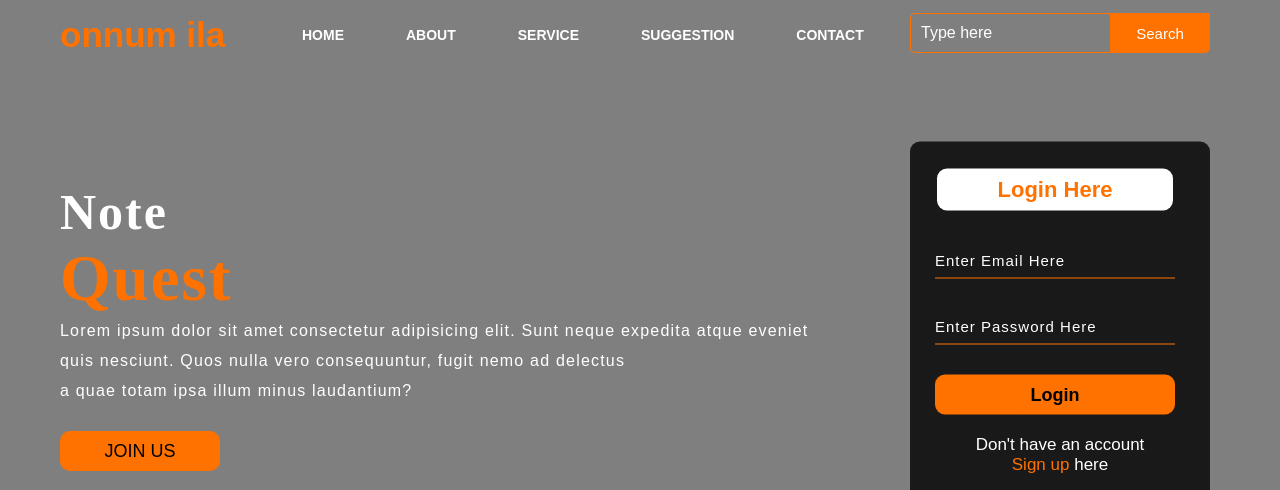
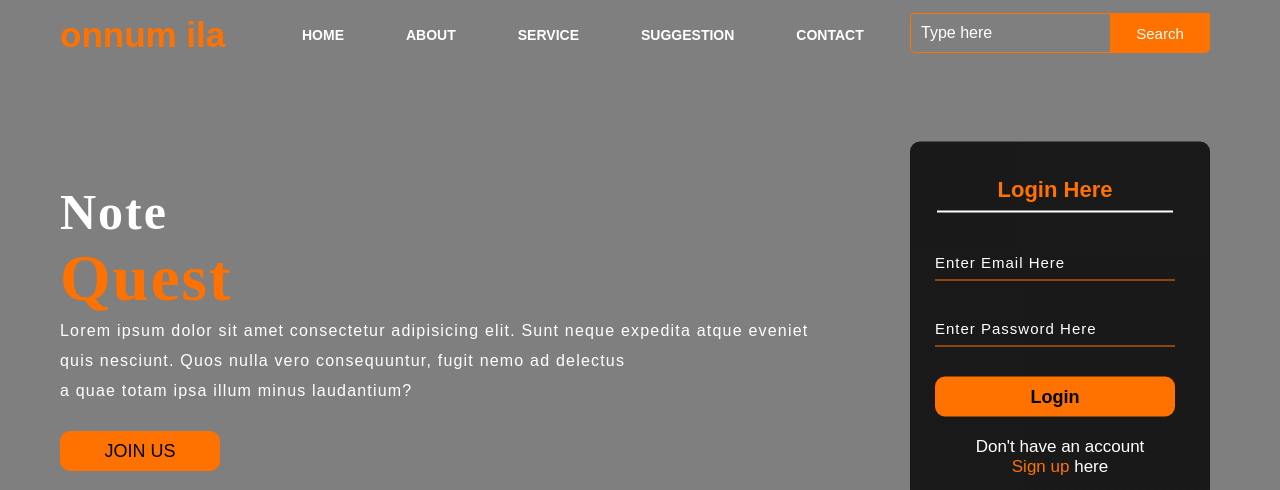
Before and after one commit to Hariharavelan7/NoteQuest, a plain HTML site: page Index.html in a window 1280 px wide. Shown: the top 490 px of the page. Drawn offline with nearby package versions, Linux system fonts and the light colour scheme.

Commit message:
I change button to bottom border in .form h2

```diff
--- a/Style.css
+++ b/Style.css
@@ -186,9 +186,9 @@ ul li a {
   font-family: sans-serif;
   text-align: center;
   color: #ff7200;
+  border-bottom: 2px solid #fff;
   font-size: 22px;
-  background-color: #fff;
-  border-radius: 10px;
+  /* border-radius: 10px; */
   margin: 2px;
   padding: 8px;
 }
```
